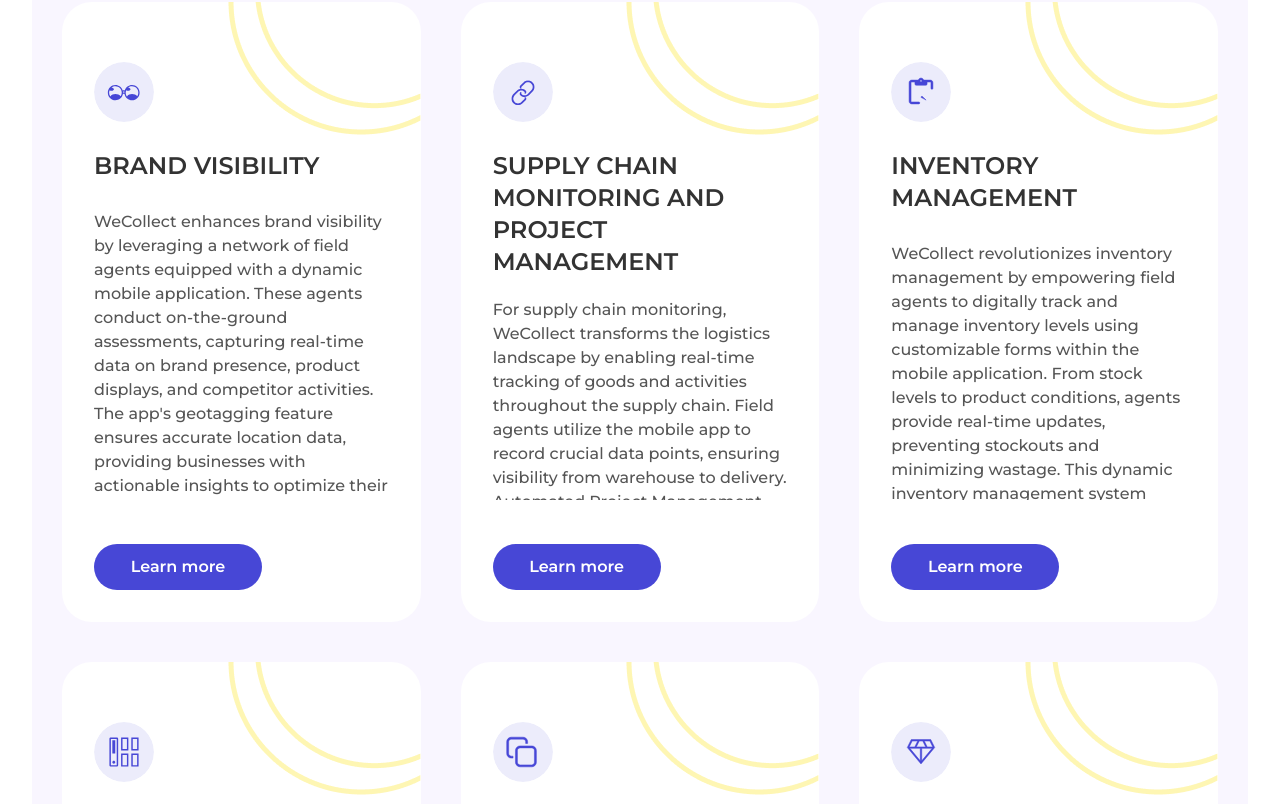
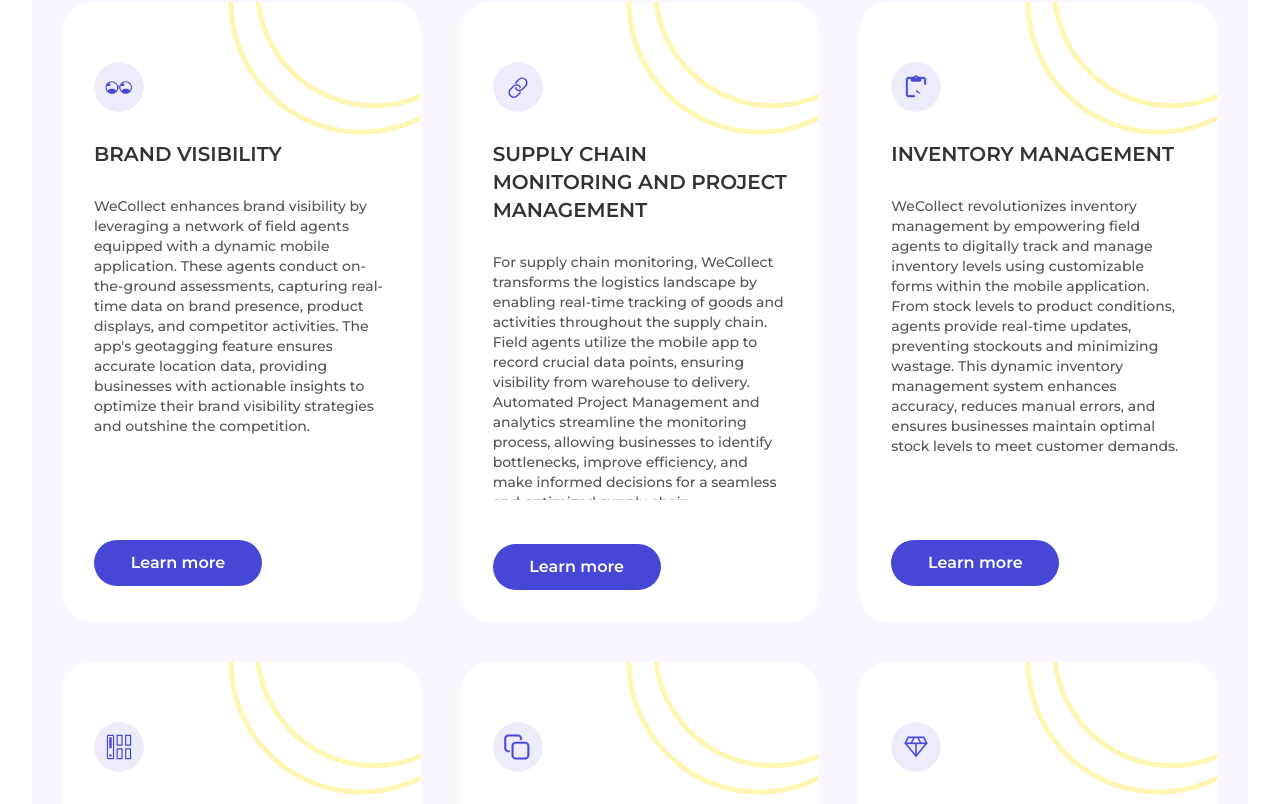
Before and after one commit to Daniekeys/temporary-hosting, a Next.js app: page /applicable-cases in a window 1280 px wide. Shown: the part 980-1784 px from the top of the page. Built offline with nearby package versions, Linux system fonts and the light colour scheme.

Commit message:
pushed font fixes

```diff
--- a/components/app-cases/app-case-list.jsx
+++ b/components/app-cases/app-case-list.jsx
@@ -101,13 +101,13 @@ const AppCaseList = () => {
                       <Image
                         src={item.pic}
                         alt="pics"
-                        className="2xl:w-[80px] lg:w-[60px] w-[50px] h-[50px] lg:h-[60px] 2xl:h-[80px] rounded-full"
+                        className="2xl:w-[60px] lg:w-[50px] w-[40px] h-[40px] lg:h-[50px] 2xl:h-[60px] rounded-full"
                       />
                     </span>
-                    <h1 className=" text-customBlack text-xl font-semibold leading-[48px] 2xl:text-[30px] lg:text-2xl uppercase max-h-[120px]  ">
+                    <h1 className=" text-customBlack text-xl font-semibold leading-[48px] 2xl:text-2xl lg:text-xl uppercase max-h-[120px]  ">
                       {item.title}
                     </h1>
-                    <p className="text-sm 2xl:text-lg lg:text-base text-ash font-medium leading-[35px]  w-full h-full max-h-[300px] overflow-y-hidden   ">
+                    <p className="text-sm 2xl:text-base lg:text-sm text-ash font-medium leading-[35px]  w-full h-full max-h-[300px] overflow-y-hidden   ">
                       {item.story}
                     </p>
                     <span className="mt-4 ">
```
